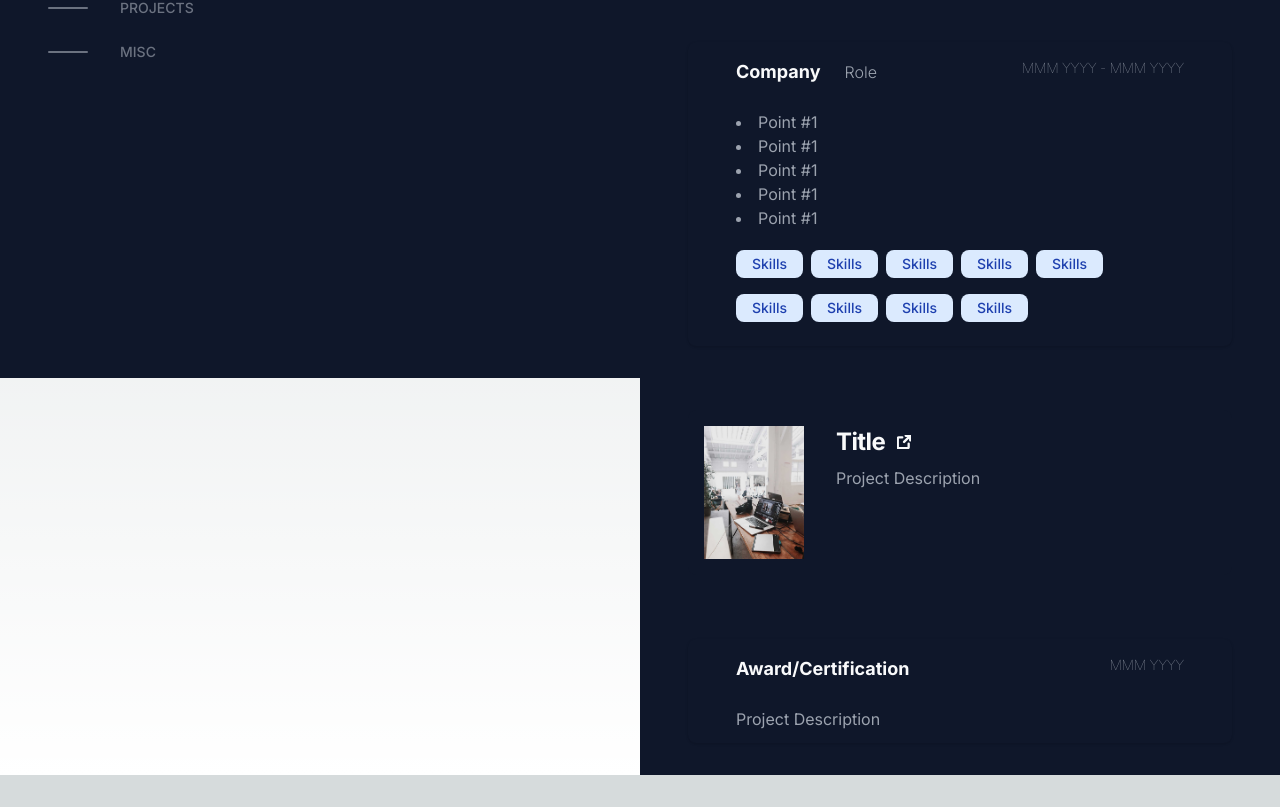
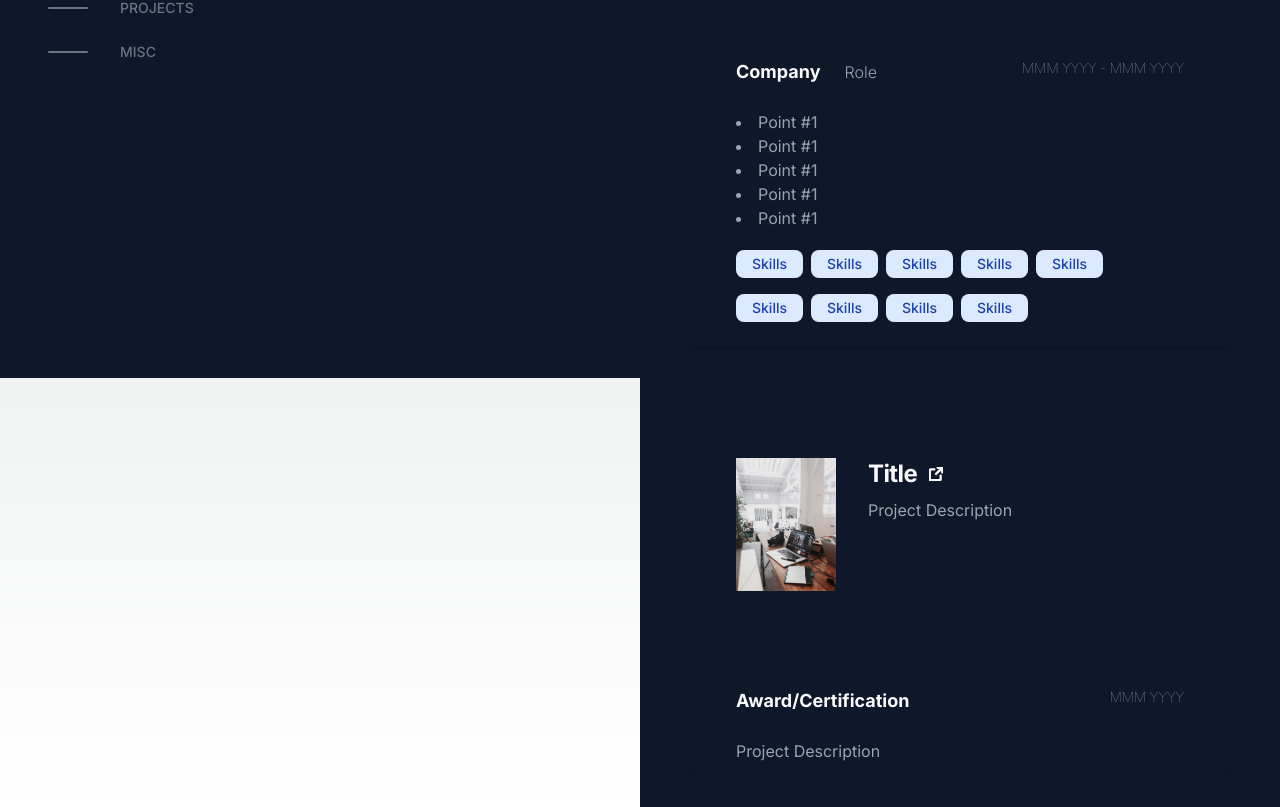
Before and after one commit to TohDeKai/portfolio, a Next.js app in the folder app/: page / in a window 1280 px wide. Shown: the part 422-1229 px from the top of the page. Before the commit the page ends 1197 px from the top, so only its background shows below. Built offline with nearby package versions, Linux system fonts and the light colour scheme.

Commit message:
FEAT: projects section padding

```diff
--- a/app/src/app/components/projects.tsx
+++ b/app/src/app/components/projects.tsx
@@ -3,16 +3,16 @@ import Image from "next/image";
 export default function Projects() {
   return (
     <section>
-      <div className="px-4 max-w-screen-xl py-8 lg:px-12 2xl:mr-54 flex flex-col lg:flex-row items-start lg:items-center">
+      <div className="px-4 max-w-screen-xl text-center pt-16 pb-8 lg:px-12 2xl:mr-54 flex flex-col lg:flex-row items-start lg:items-center">
         <a
           href="#"
-          className="flex flex-row w-full rounded-lg bg-slate-900 hover:bg-slate-700"
+          className="flex flex-row w-full px-12 rounded-lg bg-slate-900 hover:bg-slate-700"
         >
-          <div className="object-cover px-4 py-4 rounded-t-lg h-auto rounded-none rounded-s-lg">
+          <div className="object-cover py-4 rounded-t-lg h-auto rounded-none rounded-s-lg">
             <Image src="/static/image-4.jpg" alt="" width={100} height={100} />
           </div>
 
-          <div className="flex flex-col pl-4 py-4 justify-start leading-normal">
+          <div className="flex flex-col pl-8 py-4 justify-start leading-normal">
             <div className="flex flex-row gap-3 mb-2">
               <h5 className=" my-auto text-2xl font-bold tracking-tight text-gray-50">
                 Title
```
